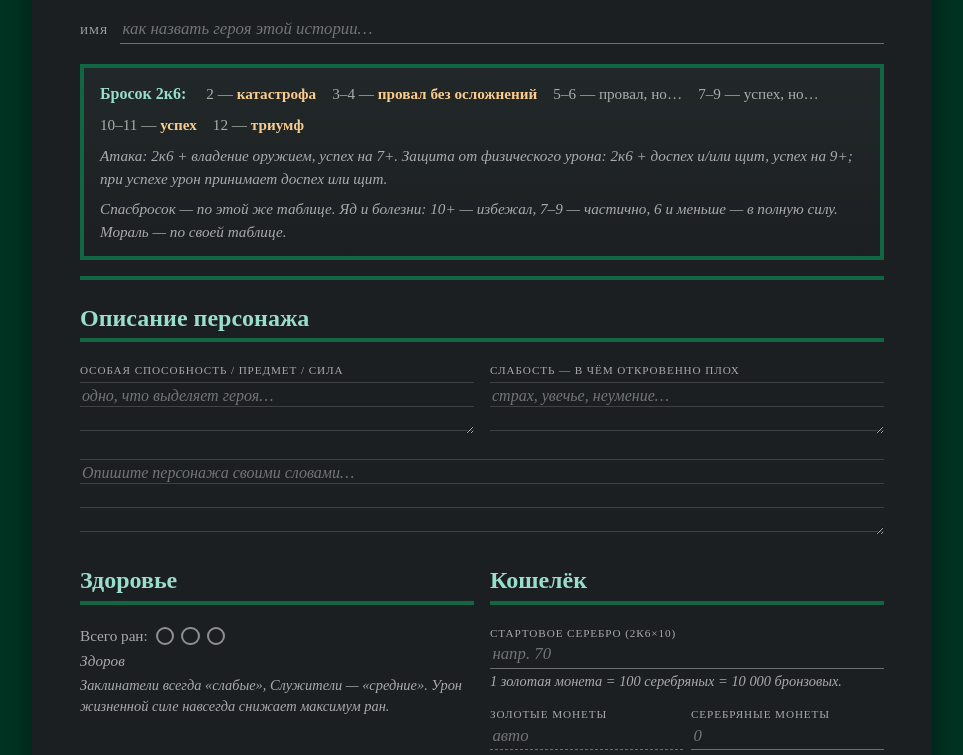
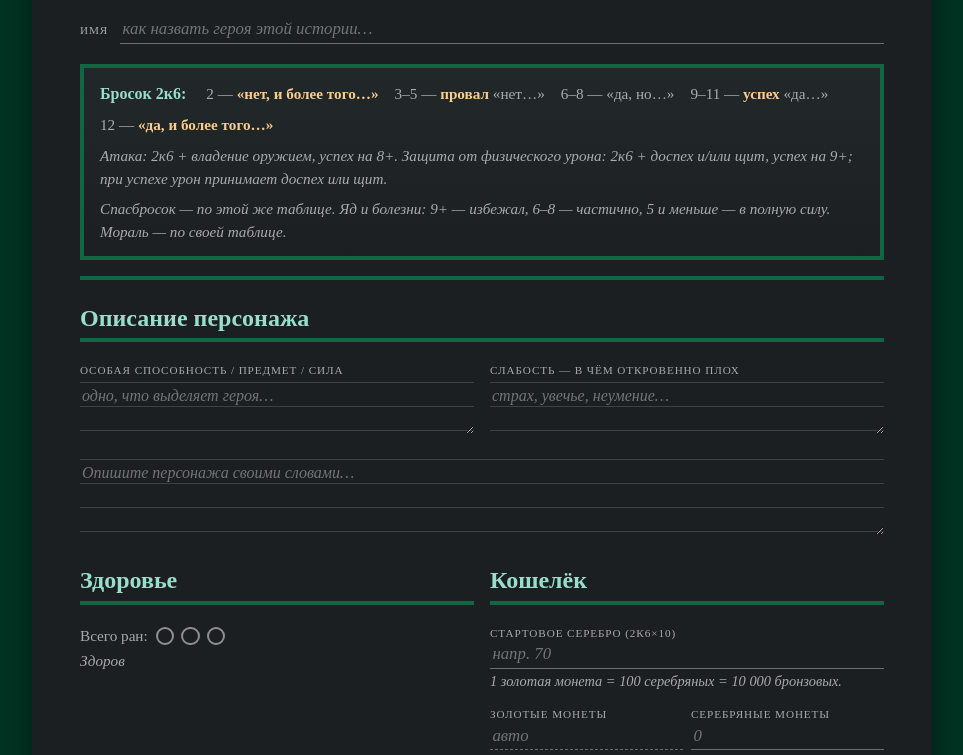
Before and after one commit to dexius9669/psiu_charsheet, a plain HTML site: page index.html in a window 1280 px wide. Shown: the part 150-905 px from the top of the page, without its empty margins (158-1121 px from the left). Drawn offline with Linux system fonts and the light colour scheme; a web font is replaced by a local one.

Commit message:
Синхронизация с книгой v1.9 и PDF-листом
- Атака: успех на 8+ (было 7+)
- Таблица 2к6: 2 «нет, и более того…» / 3–5 провал / 6–8 «да, но…» / 9–11 успех / 12 «да, и более того…»
- Яды и болезни: 9+ / 6–8 / 5− (было 10+ / 7–9 / 6−)
- Убрано то, чего нет в PDF-листе: закрытый шлем, ограничение баклера, диета при истощении, урон жизненной силе максимуму ран, «заклинатели слабые / служители средние»

```diff
--- a/index.html
+++ b/index.html
@@ -351,14 +351,13 @@
     </div>
     <div class="quickref">
       <b>Бросок 2к6:</b>
-      <span>2 — <em>катастрофа</em></span>
-      <span>3–4 — <em>провал без осложнений</em></span>
-      <span>5–6 — провал, но…</span>
-      <span>7–9 — успех, но…</span>
-      <span>10–11 — <em>успех</em></span>
-      <span>12 — <em>триумф</em></span>
-      <span class="quickref-note">Атака: 2к6 + владение оружием, успех на 7+. Защита от физического урона: 2к6 + доспех и/или щит, успех на 9+; при успехе урон принимает доспех или щит.</span>
-      <span class="quickref-note">Спасбросок — по этой же таблице. Яд и болезни: 10+ — избежал, 7–9 — частично, 6 и меньше — в полную силу. Мораль — по своей таблице.</span>
+      <span>2 — <em>«нет, и более того…»</em></span>
+      <span>3–5 — <em>провал</em> «нет…»</span>
+      <span>6–8 — «да, но…»</span>
+      <span>9–11 — <em>успех</em> «да…»</span>
+      <span>12 — <em>«да, и более того…»</em></span>
+      <span class="quickref-note">Атака: 2к6 + владение оружием, успех на 8+. Защита от физического урона: 2к6 + доспех и/или щит, успех на 9+; при успехе урон принимает доспех или щит.</span>
+      <span class="quickref-note">Спасбросок — по этой же таблице. Яд и болезни: 9+ — избежал, 6–8 — частично, 5 и меньше — в полную силу. Мораль — по своей таблице.</span>
     </div>
   </header>
 
@@ -392,7 +391,6 @@
           <div class="pip-row" id="woundPips"></div>
         </div>
         <div class="status-line" id="woundStatus">Здоров</div>
-        <p class="hint" style="margin:2px 0 0;">Заклинатели всегда «слабые», Служители — «средние». Урон жизненной силе навсегда снижает максимум ран.</p>
       </div>
     </div>
     <div>
@@ -456,7 +454,7 @@
           </div>
         </div>
       </div>
-      <p class="hint" style="margin:8px 0 0;">Всё оружие наносит 1 ранение; магическое даёт свой «плюс» к ранениям. Атака: 2к6 + владение оружием, успех на 7+; владение даёт +1, без владения — 0, −1 или −2. Тяжёлое — две руки и защита цели −1; бастард в двух руках считается тяжёлым. Две шестёрки — опциональный Кубик Крови.</p>
+      <p class="hint" style="margin:8px 0 0;">Всё оружие наносит 1 ранение; магическое даёт свой «плюс» к ранениям. Атака: 2к6 + владение оружием, успех на 8+; владение даёт +1, без владения — 0, −1 или −2. Тяжёлое — две руки и защита цели −1; бастард в двух руках считается тяжёлым. Две шестёрки — опциональный Кубик Крови.</p>
     </div>
   </div>
 
@@ -482,7 +480,7 @@
             <input type="text" name="armorMagic" placeholder="если зачарован">
           </div>
         </div>
-        <p class="hint" style="margin:8px 0 0;">Защита: 2к6 + доспех/щит, 9+; урон принимает доспех или щит. Незачарованный доспех — только от физического урона; магия, ментальное и жизненная сила проходят. Спасбросок от магии — только в зачарованном доспехе или со щитом. Без закрытого шлема тяжёлый/сверхтяжёлый — на ступень ниже.</p>
+        <p class="hint" style="margin:8px 0 0;">Защита: 2к6 + доспех/щит, 9+; урон принимает доспех или щит. Незачарованный доспех — только от физического урона; магия, ментальное и жизненная сила проходят. Спасбросок от магии — только в зачарованном доспехе или со щитом.</p>
       </div>
     </div>
     <div>
@@ -503,7 +501,7 @@
             <input type="text" name="shieldMagic" placeholder="если зачарован">
           </div>
         </div>
-        <p class="hint" style="margin:8px 0 0;">Щит ситуативен: удар с фланга, цепом или со спины может его обойти. Баклер +1 только в ближнем бою, но не от стрелковых атак · щит +1 · тяжёлый щит +2.</p>
+        <p class="hint" style="margin:8px 0 0;">Щит ситуативен: удар с фланга, цепом или со спины может его обойти. Баклер +1 · щит +1 · тяжёлый щит +2.</p>
       </div>
     </div>
   </div>
@@ -533,7 +531,7 @@
   <!-- МАГИЯ / ЧУДЕСА -->
   <div class="section">
     <div class="section-title">Магия и Чудеса</div>
-    <p class="hint">Сталь и холодное железо гасят магию: в железном доспехе не колдуют и железных предметов в руках не держат; доспех из шкур помехой не будет. Раскалённое железо, наоборот, ведёт чары. Заклинатель всегда считается «слабым».</p>
+    <p class="hint">Сталь и холодное железо гасят магию: в железном доспехе не колдуют и железных предметов в руках не держат; доспех из шкур помехой не будет. Раскалённое железо, наоборот, ведёт чары.</p>
     <p class="hint">Сотворение — 2к6 с модификатором: 12 — все 4 опции в позитиве · 10–11 — 3 опции · 7–9 — 2 · 3–6 — 1 · 2 — катастрофа.</p>
     <div class="panel">
       <div class="field">
@@ -547,7 +545,7 @@
       </div>
       <div class="pip-row" id="exhPips"></div>
       <div class="status-line" id="exhStatus">Без штрафа</div>
-      <p class="hint" style="margin:2px 0 0;">Штраф растёт линейно; на пределе колдовать нельзя, пока не отдохнёшь 8 часов в безопасности. Истощение компенсируется диетой с красным мясом и железом.</p>
+      <p class="hint" style="margin:2px 0 0;">Штраф растёт линейно; на пределе колдовать нельзя, пока не отдохнёшь 8 часов в безопасности.</p>
     </div>
   </div>
 
```
